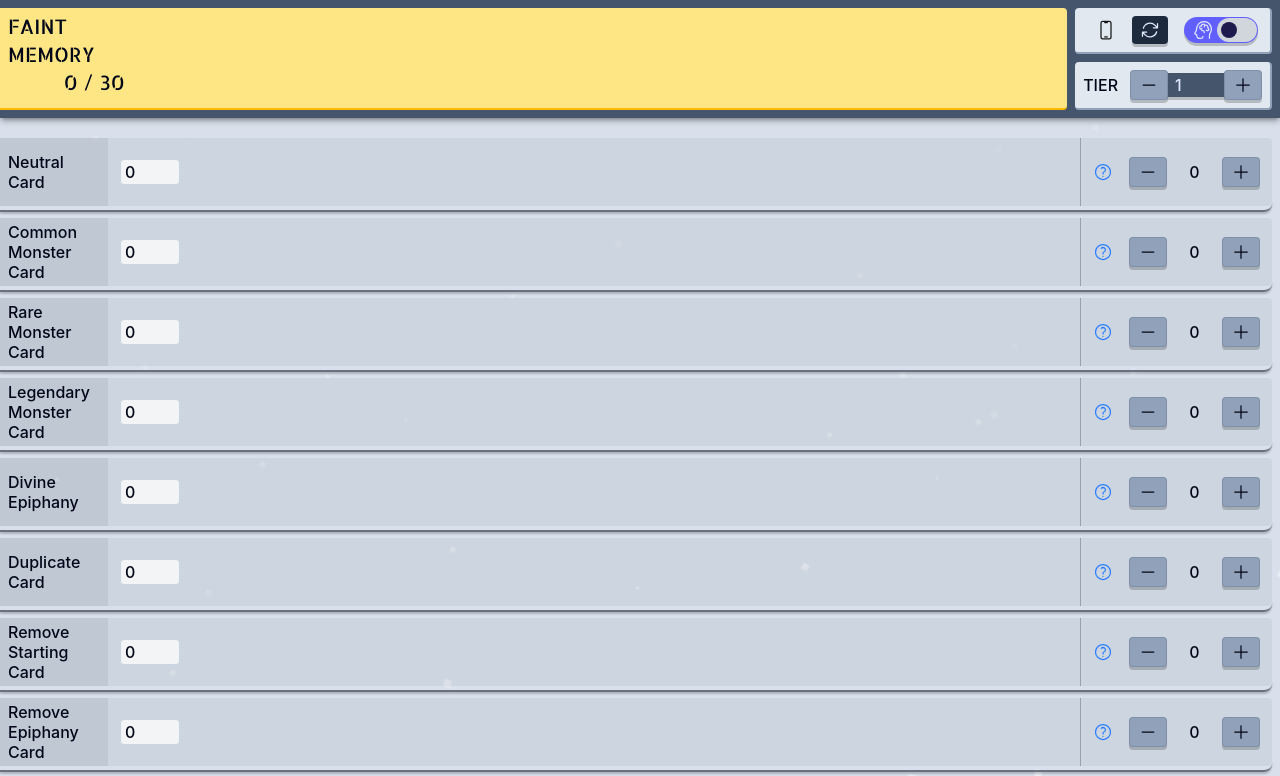
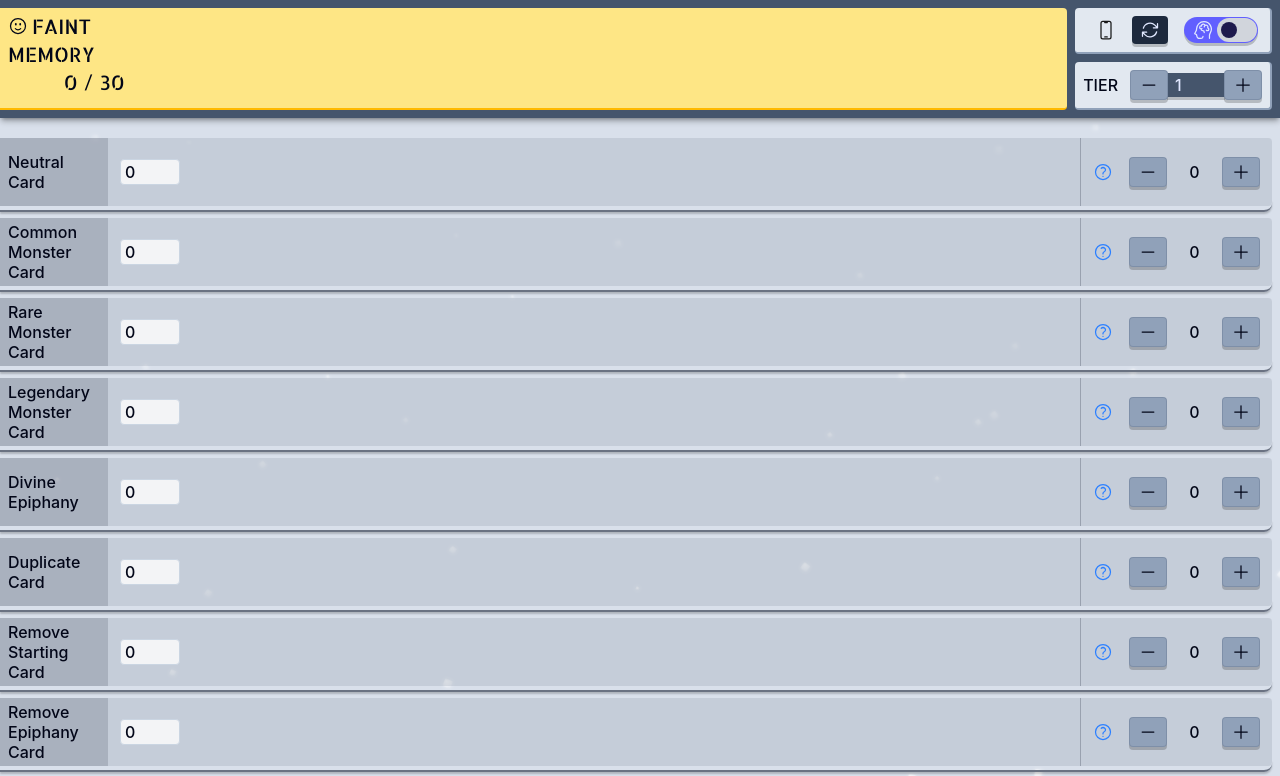
Before and after one commit to jbchhproj/czn-save-data-calculator, a Next.js app: page / in a window 1280 px wide. Shown: the top 776 px of the page. Built offline with nearby package versions, Linux system fonts and the light colour scheme; some icons are missing.

Commit message:
revert and adjust

```diff
--- a/src/app/globals.css
+++ b/src/app/globals.css
@@ -16,49 +16,3 @@ body {
   -webkit-text-size-adjust: 100%;
   text-size-adjust: 100%;
 }
-
-.floating-particles {
-  position: fixed;
-  inset: 0;
-  z-index: 0;
-  pointer-events: none;
-  overflow: hidden;
-}
-
-.floating-particle {
-  position: absolute;
-  bottom: -10%;
-
-  /* sharper leaf-like shape */
-  border-radius: 90% 5% 85% 10% / 10% 85% 15% 90%;
-  transform: scaleX(0.6);
-
-  /* subtle glow */
-  background: radial-gradient(
-    circle at 30% 30%,
-    rgba(255, 255, 255, 0.95),
-    rgba(255, 255, 255, 0.4)
-  );
-
-  filter: blur(0.2px);
-
-  animation-name: float-up;
-  animation-timing-function: linear;
-  animation-iteration-count: infinite;
-}
-
-@keyframes float-up {
-  0% {
-    opacity: 0;
-    transform: translate3d(0, 0, 0) rotate(0deg) scale(0.6);
-  }
-
-  10% {
-    opacity: var(--particle-opacity);
-  }
-
-  100% {
-    opacity: 0;
-    transform: translate3d(var(--drift-x), -120vh, 0) rotate(120deg) scale(0.5);
-  }
-}
--- a/src/app/layout.tsx
+++ b/src/app/layout.tsx
@@ -1,6 +1,7 @@
 import type { Metadata, Viewport } from "next";
 import localFont from "next/font/local";
 import "./globals.css";
+import "./particles.css";
 import AppContainer from "@/components/AppContainer";
 
 const allertaStencil = localFont({
--- /dev/null
+++ b/src/app/particles.css
@@ -0,0 +1,46 @@
+.floating-particles {
+  position: fixed;
+  inset: 0;
+  z-index: 0;
+  pointer-events: none;
+  overflow: hidden;
+}
+
+.floating-particle {
+  position: absolute;
+  bottom: -10%;
+
+  border-radius: 90% 5% 85% 10% / 10% 85% 15% 90%;
+  transform: scaleX(0.6);
+
+  background: radial-gradient(
+    circle at 30% 30%,
+    rgba(255, 255, 255, 1),
+    rgba(255, 255, 255, 0.75) 45%,
+    rgba(255, 255, 255, 0.2) 100%
+  );
+
+  filter: blur(0.6px);
+
+  box-shadow: 0 0 8px rgba(255, 255, 255, 0.6);
+
+  animation-name: float-up;
+  animation-timing-function: linear;
+  animation-iteration-count: infinite;
+}
+
+@keyframes float-up {
+  0% {
+    opacity: 0;
+    transform: translate3d(0, 0, 0) rotate(0deg) scale(0.6);
+  }
+
+  10% {
+    opacity: var(--particle-opacity);
+  }
+
+  100% {
+    opacity: 0;
+    transform: translate3d(var(--drift-x), -120vh, 0) rotate(120deg) scale(0.5);
+  }
+}
--- a/src/components/Header.tsx
+++ b/src/components/Header.tsx
@@ -24,7 +24,11 @@ export default function Header({
   return (
     <header className="sticky top-0 z-50 flex items-stretch gap-2 bg-slate-600 p-2 shadow-md/30">
       <div className="min-w-0 flex flex-1">
-        <ResultsArea tier={tier} totalFaintMemory={totalFaintMemory} />
+        <ResultsArea
+          tier={tier}
+          totalFaintMemory={totalFaintMemory}
+          isDeepTraumaActive={isDeepTraumaActive}
+        />
       </div>
 
       <div className="flex flex-col gap-2">
--- a/src/components/ResultsArea.tsx
+++ b/src/components/ResultsArea.tsx
@@ -1,19 +1,28 @@
 import { clsx } from "clsx";
+import FaceFrownIcon from "./icons/FaceFrownIcon";
+import FaceSmileIcon from "./icons/FaceSmileIcon";
 
 interface ResultsSectionProps {
   tier: number;
   totalFaintMemory: number;
+  isDeepTraumaActive: boolean;
 }
 
 export default function ResultsSection({
   tier,
   totalFaintMemory,
+  isDeepTraumaActive,
 }: ResultsSectionProps) {
   const faintMemoryLimit = 20 + tier * 10;
 
   return (
     <div className="-ml-8 flex flex-col w-[calc(100%+2rem)] rounded-r border-b-2 border-amber-400 bg-amber-200 py-1 pl-8 pr-2 text-xl text-slate-950 [font-family:var(--font-allerta-stencil)]">
-      <div>
+      <div className="inline-flex items-center gap-1">
+        {isDeepTraumaActive ? (
+          <FaceFrownIcon className="size-5" />
+        ) : (
+          <FaceSmileIcon className="size-5" />
+        )}
         <span>FAINT</span>
       </div>
       <div>
--- a/src/components/SelectionBlock.tsx
+++ b/src/components/SelectionBlock.tsx
@@ -44,8 +44,8 @@ export default function SelectionBlock({
         <div className="pointer-events-none absolute bottom-[-6px] left-[-0.5rem] right-0 h-3 rounded-br-lg border-b-2 border-gray-500 shadow-[0_2px_2px_rgba(0,0,0,0.20)]" />
 
         {/* main block */}
-        <div className="-ml-2 flex h-17 w-[calc(100%+0.5rem)] items-center gap-3 overflow-hidden rounded-r bg-gray-500/10 px-1">
-          <div className="-ml-4 flex h-full w-30 shrink-0 flex-col justify-center bg-gray-600/10 pl-5 text-slate-950">
+        <div className="-ml-2 flex h-17 w-[calc(100%+0.5rem)] items-center gap-3 overflow-hidden rounded-r bg-gray-400/30 px-1">
+          <div className="-ml-4 flex h-full w-30 shrink-0 flex-col justify-center bg-gray-500/30 pl-5 text-slate-950">
             {labelWordElements}
           </div>
 
--- /dev/null
+++ b/src/components/icons/FaceFrownIcon.tsx
@@ -0,0 +1,24 @@
+type FaceFrownIconProps = {
+  className?: string;
+};
+
+export default function FaceFrownIcon({
+  className = "size-6",
+}: FaceFrownIconProps) {
+  return (
+    <svg
+      xmlns="http://www.w3.org/2000/svg"
+      fill="none"
+      viewBox="0 0 24 24"
+      strokeWidth={1.5}
+      stroke="currentColor"
+      className={className}
+    >
+      <path
+        strokeLinecap="round"
+        strokeLinejoin="round"
+        d="M15.182 16.318A4.486 4.486 0 0 0 12.016 15a4.486 4.486 0 0 0-3.198 1.318M21 12a9 9 0 1 1-18 0 9 9 0 0 1 18 0ZM9.75 9.75c0 .414-.168.75-.375.75S9 10.164 9 9.75 9.168 9 9.375 9s.375.336.375.75Zm-.375 0h.008v.015h-.008V9.75Zm5.625 0c0 .414-.168.75-.375.75s-.375-.336-.375-.75.168-.75.375-.75.375.336.375.75Zm-.375 0h.008v.015h-.008V9.75Z"
+      />
+    </svg>
+  );
+}
--- /dev/null
+++ b/src/components/icons/FaceSmileIcon.tsx
@@ -0,0 +1,24 @@
+type FaceSmileIconProps = {
+  className?: string;
+};
+
+export default function FaceSmileIcon({
+  className = "size-6",
+}: FaceSmileIconProps) {
+  return (
+    <svg
+      xmlns="http://www.w3.org/2000/svg"
+      fill="none"
+      viewBox="0 0 24 24"
+      strokeWidth={1.5}
+      stroke="currentColor"
+      className={className}
+    >
+      <path
+        strokeLinecap="round"
+        strokeLinejoin="round"
+        d="M15.182 15.182a4.5 4.5 0 0 1-6.364 0M21 12a9 9 0 1 1-18 0 9 9 0 0 1 18 0ZM9.75 9.75c0 .414-.168.75-.375.75S9 10.164 9 9.75 9.168 9 9.375 9s.375.336.375.75Zm-.375 0h.008v.015h-.008V9.75Zm5.625 0c0 .414-.168.75-.375.75s-.375-.336-.375-.75.168-.75.375-.75.375.336.375.75Zm-.375 0h.008v.015h-.008V9.75Z"
+      />
+    </svg>
+  );
+}
--- a/src/components/vfx/FloatingParticles.tsx
+++ b/src/components/vfx/FloatingParticles.tsx
@@ -26,7 +26,7 @@ export default function FloatingParticles() {
         size: `${size}px`,
         duration: `${6 + speedBias * speedBias * 18}s`, // slower bias
         delay: `${Math.random() * -20}s`,
-        opacity: 0.3 + Math.random() * 0.6,
+        opacity: 0.55 + Math.random() * 0.6,
         driftX: `${(Math.random() - 0.5) * 80}px`, // horizontal drift
       };
     });
```
